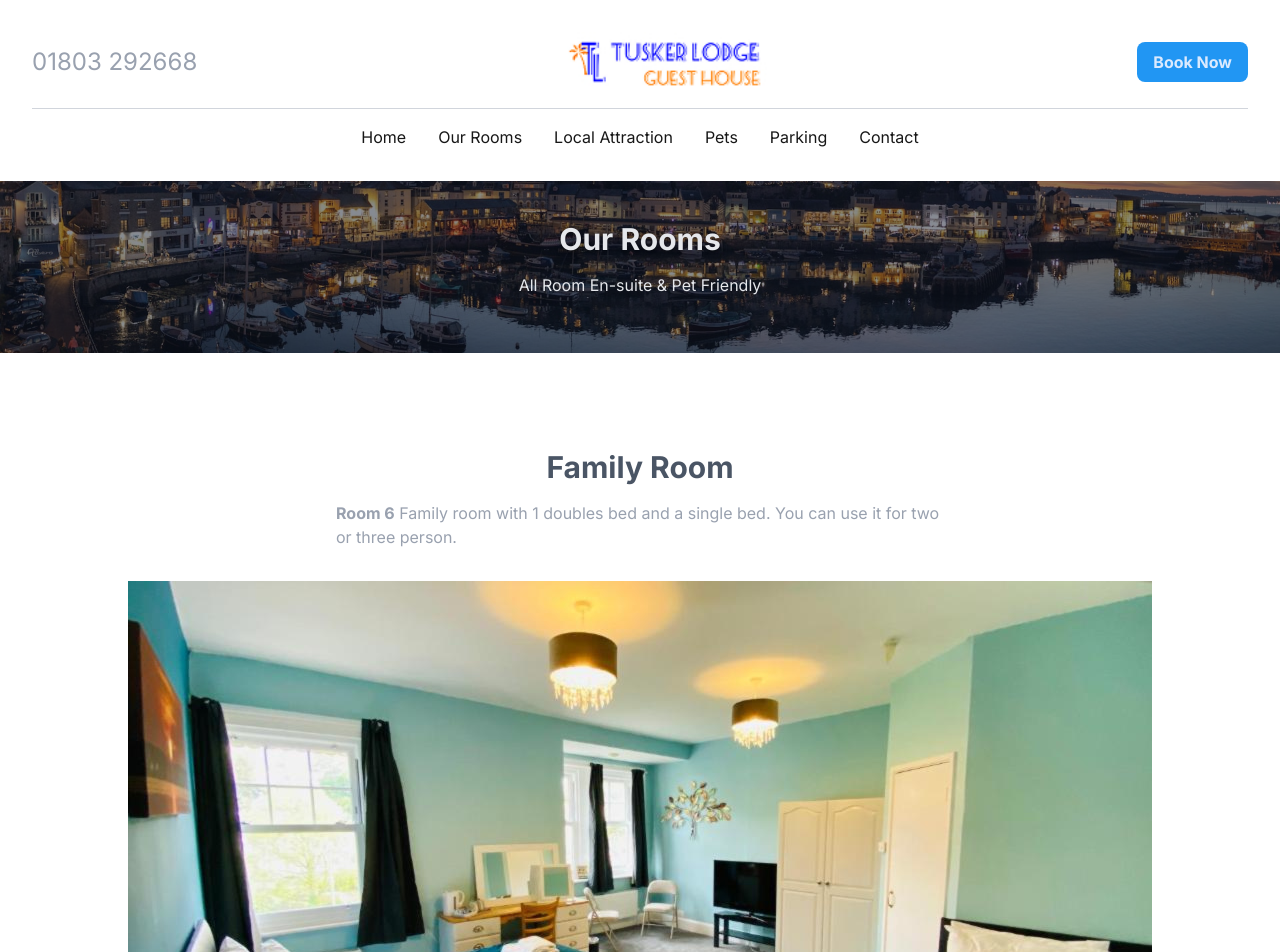
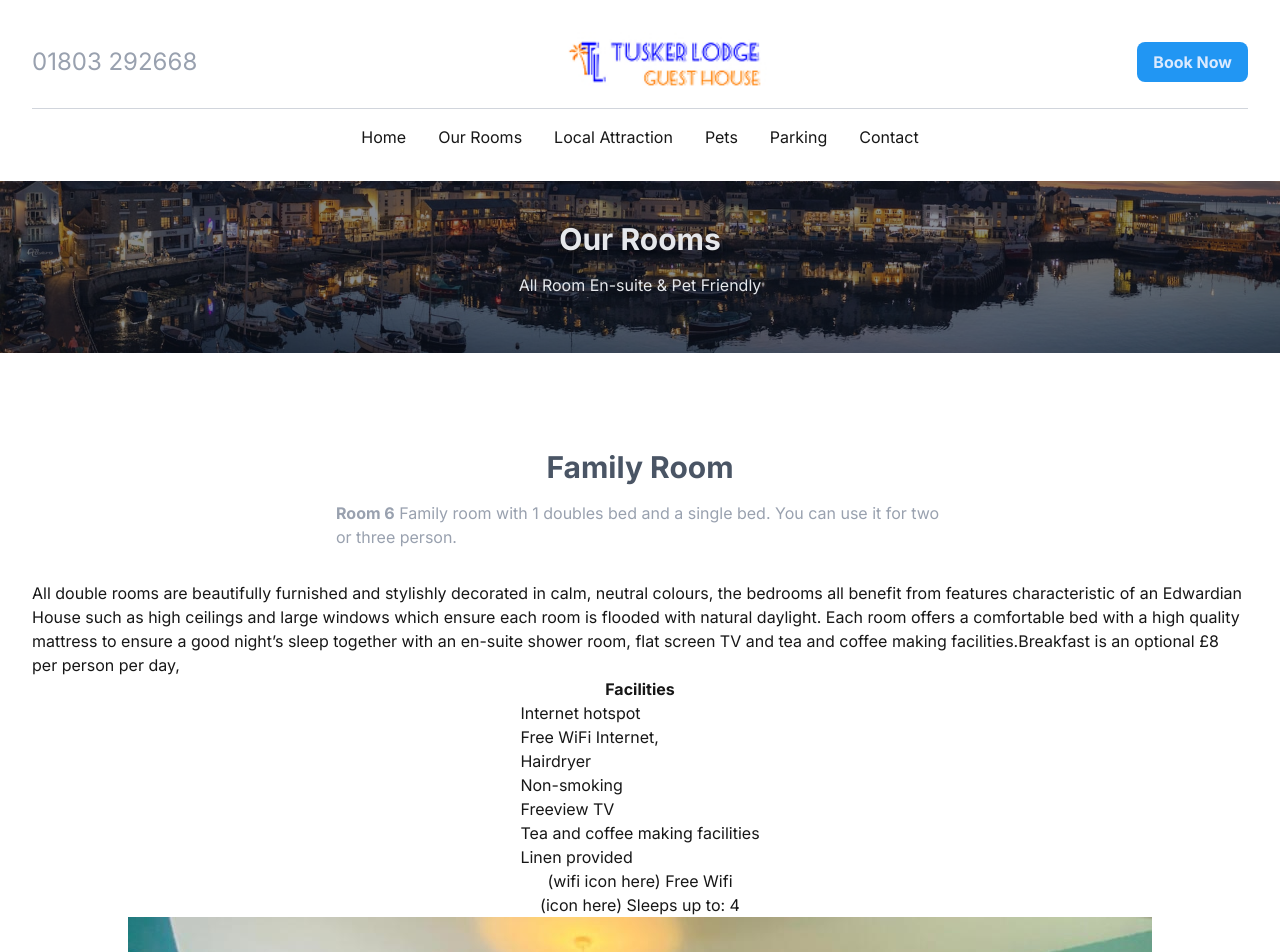
Before and after one commit to ayrbox/tusker-lodge, a Next.js app: page /rooms/family in a window 1280 px wide. Shown: the top 952 px of the page. Built offline with nearby package versions, Linux system fonts and the light colour scheme.

Commit message:
WIP: rooms detail page

```diff
--- a/src/app/rooms/family/page.tsx
+++ b/src/app/rooms/family/page.tsx
@@ -9,10 +9,36 @@ export default function FamilyRoom() {
         <h1 className="text-3xl font-bold text-center text-gray-600">
           Family Room
         </h1>
-        <p className="mt-4 pb-8 w-full md:w-1/2 text-gray-400">
+
+
+
+<p className="mt-4 pb-8 w-full md:w-1/2 text-gray-400">
           <strong>Room 6</strong> Family room with 1 doubles bed and a single
           bed. You can use it for two or three person.
         </p>
+            <p>
+All double rooms are beautifully furnished and stylishly decorated in calm, neutral colours, the bedrooms all benefit from features characteristic of an Edwardian House such as high ceilings and large windows which ensure each room is flooded with natural daylight. Each room offers a comfortable bed with a high quality mattress to ensure a good night’s sleep together with an en-suite shower room, flat screen TV and tea and coffee making facilities.Breakfast is  an optional £8 per person per day,
+</p>
+
+
+        <strong>Facilities</strong>
+        <ul>
+<li>Internet hotspot</li>
+<li>Free WiFi Internet,</li>
+<li>Hairdryer</li>
+<li>Non-smoking</li>
+<li>Freeview TV</li>
+<li>Tea and coffee making facilities</li>
+<li>Linen provided</li>
+</ul>
+
+        <p>(wifi icon here) Free Wifi</p>
+<p>
+        (icon here) Sleeps up to: 4
+        </p>
+
+
+
 
         <Image
           src={FamilyRoomImage}
--- a/src/components/sections/Rooms.tsx
+++ b/src/components/sections/Rooms.tsx
@@ -48,7 +48,7 @@ export default function Rooms() {
             of using Lorem Ipsum is that it has a more-or-less normal.
           </p>
           <div>
-            <ButtonLink href="./all-rooms">View Rooms</ButtonLink>
+            <ButtonLink href="./rooms">View Rooms</ButtonLink>
           </div>
         </div>
       </div>
```
Also changed, not shown: src/app/rooms/doubles/page.tsx (line endings or trailing spaces).
